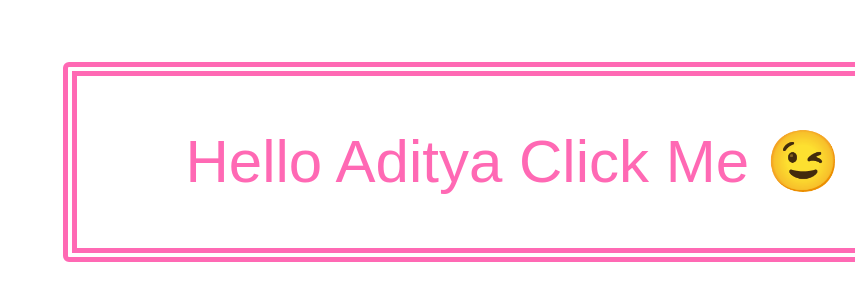
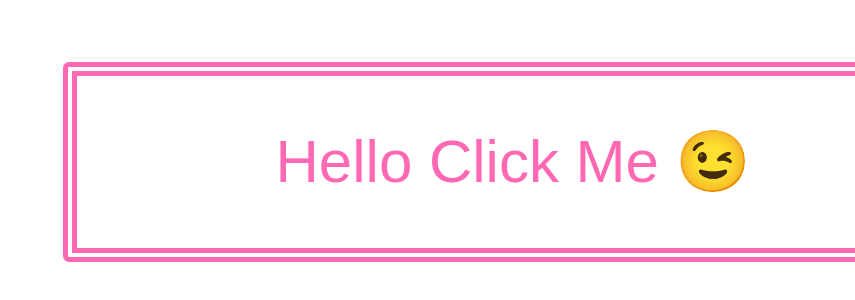
Before and after one commit to 2030pinki/html_css, a plain HTML site: page secruitMessage/index.html in a window 1280 px wide. Shown: the part 330-630 px from the top of the page, without its empty margins (425-1280 px from the left). Drawn offline with Linux system fonts and the light colour scheme.

Commit message:
Update index.html

```diff
--- a/secruitMessage/index.html
+++ b/secruitMessage/index.html
@@ -42,9 +42,10 @@
 
 </style>
 <body>
-    <div class="line"> will you marry me aditya yadav ? 💐</div>
+    <div class="line"> this is for you💐</div>
     <div id="button">
-    <button> hello aditya click me 😉</button></div>
+    <button> hello click me 😉</button></div>
 
 </body>
+
 </html>
```
